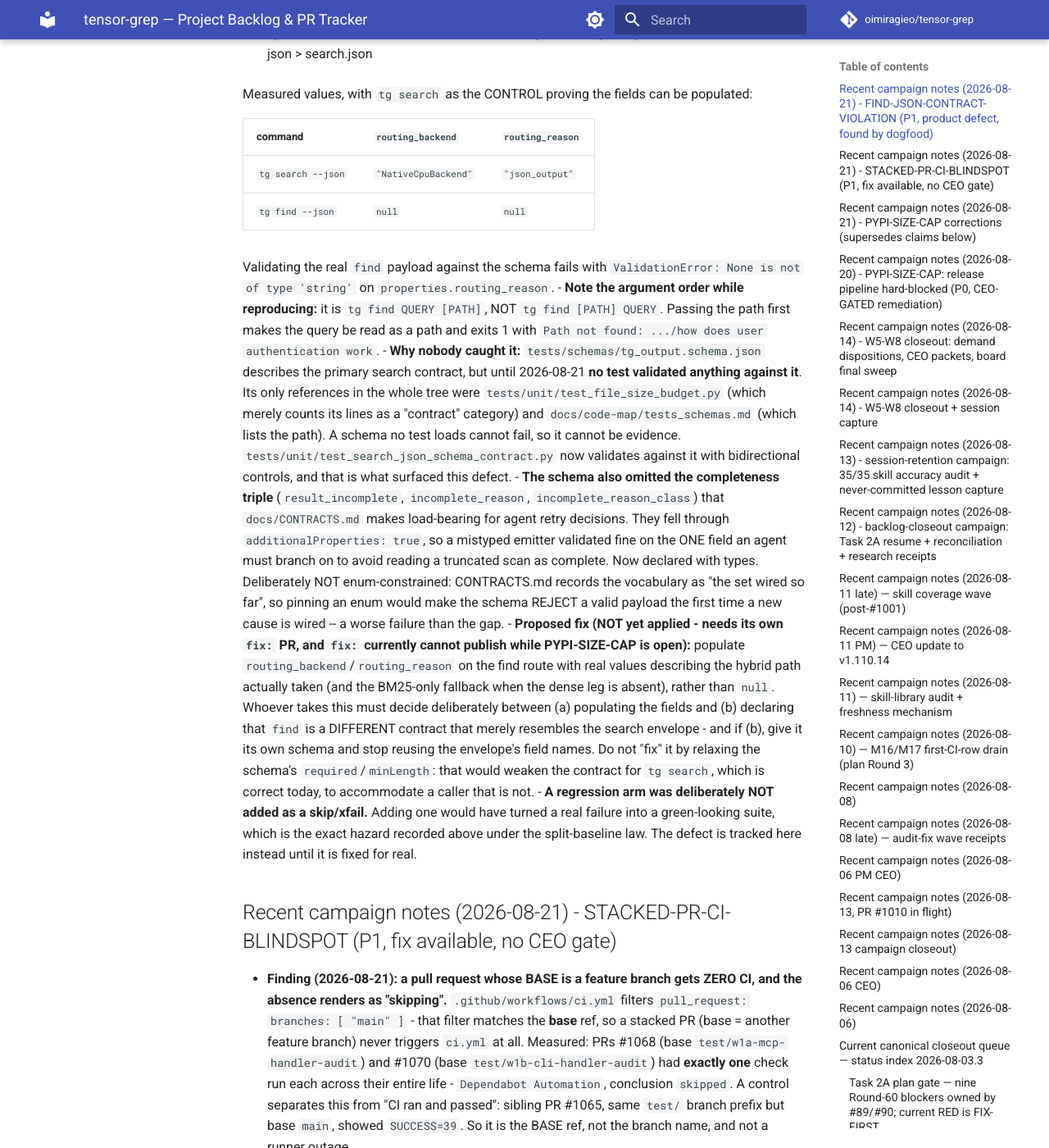
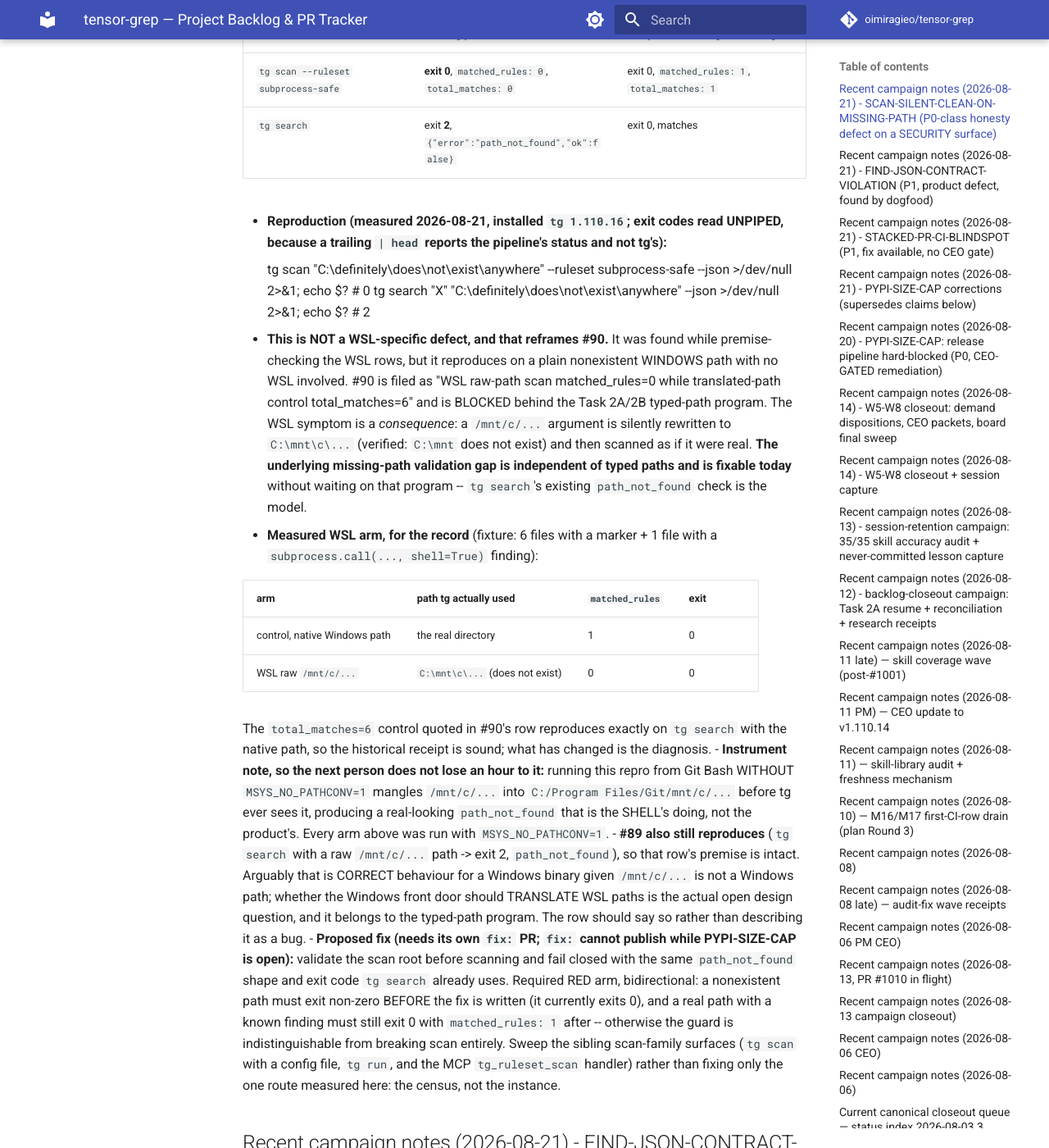
Before and after one commit to oimiragieo/tensor-grep, an MkDocs documentation site: the page built from docs/BACKLOG.md, in a window 1280 px wide and 1400 px high, scrolled down 1827 px. Shown: the whole window at 82% size. Built offline with MkDocs 1.6.1 and Material for MkDocs 9.7.7, drawn with Linux system fonts in a browser that asks for light colours; comment, search, counter and statistics services are not loaded; some of the changed text lies outside the part shown.

Commit message:
docs: file SCAN-SILENT-CLEAN-ON-MISSING-PATH (P0-class), and reframe #90
tg scan --ruleset returns exit 0 with matched_rules 0 for a path that does not
exist. Its exit code and payload are indistinguishable between "scanned a real
tree and found nothing" and "never read a single file". On a security-ruleset
surface that means a CI gate pointed at a mistyped or moved path reports the
repository CLEAN.

tg search on the same input is the control and is correct: exit 2 with
path_not_found. Measured unpiped, because a trailing pipe reports the
pipelines status rather than tgs.

  tg scan   <missing path> --ruleset subprocess-safe  -> exit 0, matched_rules 0
  tg search <missing path>                            -> exit 2, path_not_found
  tg scan   <real path with one finding>              -> exit 0, matched_rules 1

This was found while premise-checking the BLOCKED WSL rows, and it reframes #90.
That row is filed as a WSL path-domain defect blocked behind the Task 2A/2B
typed-path program, but the gap reproduces on a plain nonexistent Windows path
with no WSL involved. The WSL symptom is a consequence: /mnt/c/... is silently
rewritten to C:\mnt\c\... (verified: C:\mnt does not exist) and scanned as if
real. The missing-path validation gap is independent of typed paths and is
fixable today using the check tg search already has.

#89 also still reproduces, so its premise is intact -- though exit 2 on a
/mnt/c/... path is arguably CORRECT for a Windows binary, and the real open
question is whether the Windows front door should translate WSL paths at all.
The row now says so instead of calling it a bug.

Recorded with the instrument note that cost real time: without
MSYS_NO_PATHCONV=1, Git Bash mangles /mnt/c/... into C:/Program Files/Git/mnt/c/...
before tg sees it, producing a real-looking path_not_found that is the shells
doing and not the products.

Not fixed here: the fix is fix:-class and cannot publish while PYPI-SIZE-CAP is
open. The entry names the required bidirectional RED arm and asks for a sweep of
the sibling scan surfaces rather than a single-instance fix.

Verified: docs/backlog governance selection 222 passed; ruff format --preview
--check clean.

Co-Authored-By: Claude Opus 5 (1M context) <noreply@anthropic.com>

```diff
--- a/docs/BACKLOG.md
+++ b/docs/BACKLOG.md
@@ -46,6 +46,64 @@
 >
 
 
+
+## Recent campaign notes (2026-08-21) - SCAN-SILENT-CLEAN-ON-MISSING-PATH (P0-class honesty defect on a SECURITY surface)
+
+- **`tg scan --ruleset` reports a CLEAN result, exit 0, for a path that does not exist.** Its exit
+  code and its payload are byte-comparable between "scanned a real tree and found nothing" and
+  "never read a single file". On a security-rule surface this is the false-zero law embodied in the
+  shipped product: a CI gate running `tg scan --ruleset secrets-basic <path>` against a mistyped,
+  moved, or wrongly-translated path reports the repository CLEAN and exits 0.
+- **`tg search` on the SAME input is correct**, which is both the control proving the probe
+  discriminates and the proof that a fix has a working sibling to copy:
+
+  | command | missing path | real path containing one finding |
+  |---|---|---|
+  | `tg scan --ruleset subprocess-safe` | **exit 0**, `matched_rules: 0`, `total_matches: 0` | exit 0, `matched_rules: 1`, `total_matches: 1` |
+  | `tg search` | exit **2**, `{"error":"path_not_found","ok":false}` | exit 0, matches |
+
+- **Reproduction (measured 2026-08-21, installed `tg 1.110.16`; exit codes read UNPIPED, because a
+  trailing `| head` reports the pipeline's status and not tg's):**
+
+      tg scan "C:\definitely\does\not\exist\anywhere" --ruleset subprocess-safe --json >/dev/null 2>&1; echo $?   # 0
+      tg search "X"  "C:\definitely\does\not\exist\anywhere" --json               >/dev/null 2>&1; echo $?   # 2
+
+- **This is NOT a WSL-specific defect, and that reframes #90.** It was found while premise-checking
+  the WSL rows, but it reproduces on a plain nonexistent WINDOWS path with no WSL involved. #90 is
+  filed as "WSL raw-path scan matched_rules=0 while translated-path control total_matches=6" and is
+  BLOCKED behind the Task 2A/2B typed-path program. The WSL symptom is a *consequence*: a
+  `/mnt/c/...` argument is silently rewritten to `C:\mnt\c\...` (verified: `C:\mnt` does not exist)
+  and then scanned as if it were real. **The underlying missing-path validation gap is independent
+  of typed paths and is fixable today** without waiting on that program -- `tg search`'s existing
+  `path_not_found` check is the model.
+- **Measured WSL arm, for the record** (fixture: 6 files with a marker + 1 file with a
+  `subprocess.call(..., shell=True)` finding):
+
+  | arm | path tg actually used | `matched_rules` | exit |
+  |---|---|---|---|
+  | control, native Windows path | the real directory | 1 | 0 |
+  | WSL raw `/mnt/c/...` | `C:\mnt\c\...` (does not exist) | 0 | 0 |
+
+  The `total_matches=6` control quoted in #90's row reproduces exactly on `tg search` with the
+  native path, so the historical receipt is sound; what has changed is the diagnosis.
+- **Instrument note, so the next person does not lose an hour to it:** running this repro from Git
+  Bash WITHOUT `MSYS_NO_PATHCONV=1` mangles `/mnt/c/...` into
+  `C:/Program Files/Git/mnt/c/...` before tg ever sees it, producing a real-looking
+  `path_not_found` that is the SHELL's doing, not the product's. Every arm above was run with
+  `MSYS_NO_PATHCONV=1`.
+- **#89 also still reproduces** (`tg search` with a raw `/mnt/c/...` path -> exit 2,
+  `path_not_found`), so that row's premise is intact. Arguably that is CORRECT behaviour for a
+  Windows binary given `/mnt/c/...` is not a Windows path; whether the Windows front door should
+  TRANSLATE WSL paths is the actual open design question, and it belongs to the typed-path program.
+  The row should say so rather than describing it as a bug.
+- **Proposed fix (needs its own `fix:` PR; `fix:` cannot publish while PYPI-SIZE-CAP is open):**
+  validate the scan root before scanning and fail closed with the same `path_not_found` shape and
+  exit code `tg search` already uses. Required RED arm, bidirectional: a nonexistent path must exit
+  non-zero BEFORE the fix is written (it currently exits 0), and a real path with a known finding
+  must still exit 0 with `matched_rules: 1` after -- otherwise the guard is indistinguishable from
+  breaking scan entirely. Sweep the sibling scan-family surfaces (`tg scan` with a config file,
+  `tg run`, and the MCP `tg_ruleset_scan` handler) rather than fixing only the one route measured
+  here: the census, not the instance.
 
 ## Recent campaign notes (2026-08-21) - FIND-JSON-CONTRACT-VIOLATION (P1, product defect, found by dogfood)
 
```
